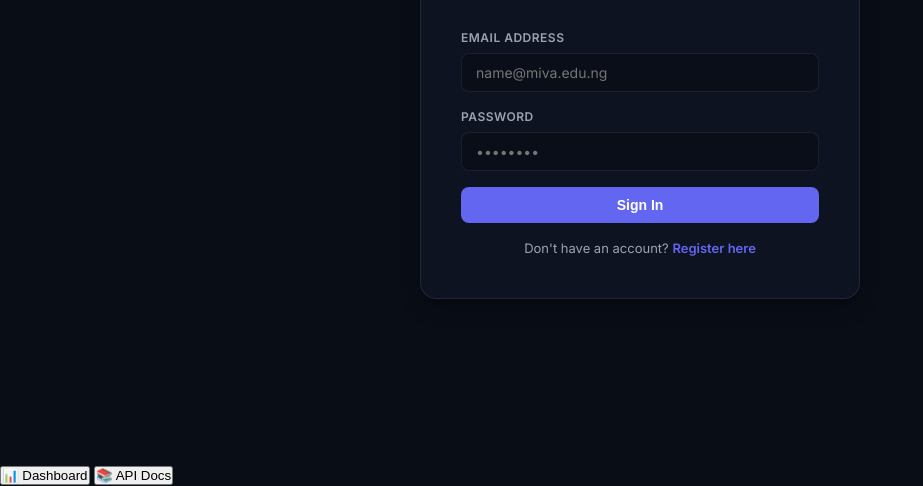
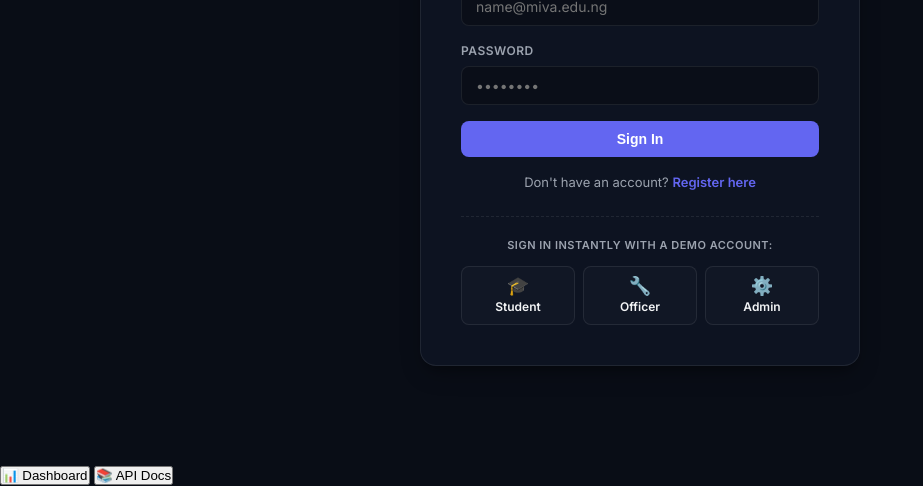
Before and after one commit to ccmaurice/miva-maintenance-system, a website: page public/index.html in a window 1280 px wide. Shown: the part 338-824 px from the top of the page, without its empty margins (0-923 px from the left). Drawn offline with Linux system fonts and the light colour scheme.

Commit message:
feat: add one-click demo login buttons for testing

```diff
--- a/public/app.js
+++ b/public/app.js
@@ -580,3 +580,21 @@ function getStatusClass(status) {
   if (status === 'Completed') return 'completed';
   return '';
 }
+
+// One-click demo login helper
+window.loginAsDemo = function(email, password) {
+  const emailInput = document.getElementById('login-email');
+  const passwordInput = document.getElementById('login-password');
+
+  if (emailInput && passwordInput) {
+    emailInput.value = email;
+    passwordInput.value = password;
+
+    // Trigger submit event on the login form to authenticate
+    const form = document.getElementById('login-form');
+    if (form) {
+      const event = new Event('submit', { cancelable: true });
+      form.dispatchEvent(event);
+    }
+  }
+};
--- a/public/index.html
+++ b/public/index.html
@@ -67,6 +67,25 @@
             <button type="submit" class="btn btn-primary btn-block">Sign In</button>
             <p class="auth-toggle-text">Don't have an account? <a href="#" onclick="toggleAuthForms(true)">Register here</a></p>
           </form>
+
+          <!-- Demo Accounts Section -->
+          <div class="demo-accounts-section" id="demo-accounts-section">
+            <p class="demo-title">Sign in instantly with a Demo Account:</p>
+            <div class="demo-buttons-grid">
+              <button type="button" class="btn-demo" onclick="loginAsDemo('student@miva.edu.ng', 'student123')">
+                <span class="role-icon">🎓</span>
+                <span>Student</span>
+              </button>
+              <button type="button" class="btn-demo" onclick="loginAsDemo('officer@miva.edu.ng', 'officer123')">
+                <span class="role-icon">🔧</span>
+                <span>Officer</span>
+              </button>
+              <button type="button" class="btn-demo" onclick="loginAsDemo('admin@miva.edu.ng', 'admin123')">
+                <span class="role-icon">⚙️</span>
+                <span>Admin</span>
+              </button>
+            </div>
+          </div>
 
           <!-- Registration Form -->
           <form id="register-form" onsubmit="handleRegister(event)" style="display: none;">
--- a/public/styles.css
+++ b/public/styles.css
@@ -882,6 +882,60 @@ h1, h2, h3, h4, h5, h6 {
 .text-center { text-align: center; }
 
 /* ==========================================
+   Demo Accounts Section
+   ========================================== */
+.demo-accounts-section {
+  margin-top: 24px;
+  border-top: 1px dashed var(--border-color);
+  padding-top: 20px;
+}
+
+.demo-title {
+  font-size: 11px;
+  font-weight: 600;
+  color: var(--text-muted);
+  text-transform: uppercase;
+  letter-spacing: 0.5px;
+  margin-bottom: 12px;
+  text-align: center;
+}
+
+.demo-buttons-grid {
+  display: grid;
+  grid-template-columns: repeat(3, 1fr);
+  gap: 8px;
+}
+
+.btn-demo {
+  background-color: rgba(255, 255, 255, 0.02);
+  border: 1px solid var(--border-color);
+  border-radius: 8px;
+  color: var(--text-main);
+  padding: 10px 8px;
+  font-size: 12px;
+  font-weight: 600;
+  cursor: pointer;
+  display: flex;
+  flex-direction: column;
+  align-items: center;
+  gap: 4px;
+  transition: all 0.2s ease;
+  font-family: inherit;
+}
+
+.btn-demo:hover {
+  background-color: var(--primary);
+  border-color: var(--primary);
+  box-shadow: 0 4px 12px rgba(99, 102, 241, 0.2);
+  transform: translateY(-1px);
+}
+
+.btn-demo .role-icon {
+  font-size: 18px;
+  line-height: 1;
+}
+
+/* ==========================================
    Mobile & Responsive Layouts (max-width: 768px)
    ========================================== */
 @media (max-width: 768px) {
@@ -1151,4 +1205,15 @@ h1, h2, h3, h4, h5, h6 {
     flex-wrap: wrap;
     gap: 6px;
   }
+
+  .demo-buttons-grid {
+    grid-template-columns: 1fr;
+  }
+
+  .btn-demo {
+    flex-direction: row;
+    justify-content: center;
+    gap: 8px;
+    padding: 12px;
+  }
 }
```
